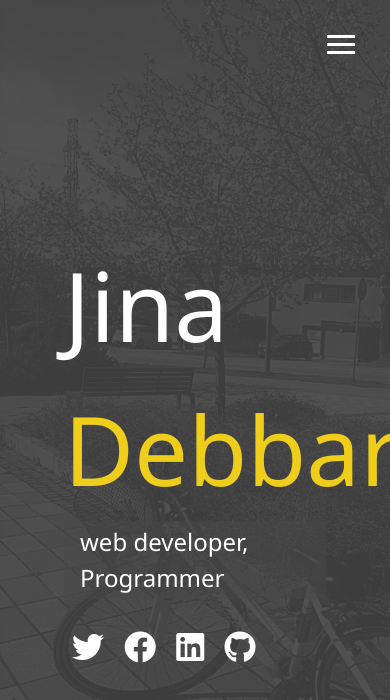
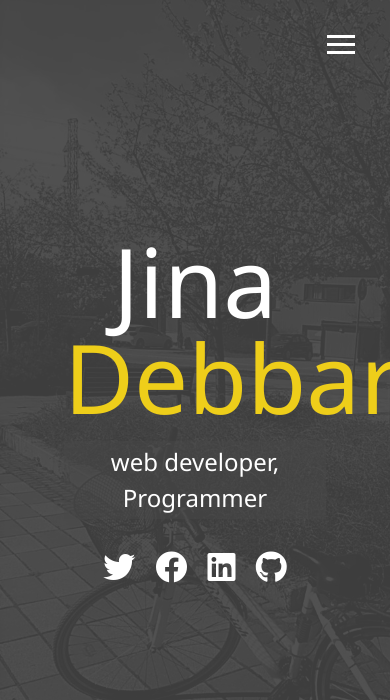
Before and after one commit to jinadebbarma/modern-portfolio, a website: page dist/index.html in a window 390 px wide. Drawn offline with Linux system fonts and the light colour scheme.

Commit message:
about page and setting text color

```diff
--- a/scss/_config.scss
+++ b/scss/_config.scss
@@ -22,11 +22,44 @@ $background-opacity:0.9;
             width: 100%;
             height: 100%;
             z-index: -1;
-            background:rgba($primary-color,$background-opacity);
+            background:rgba($primary-color,
+            $background-opacity);
             }
+        }
+    }
+}
 
-        }
+// Set Text Color
+@function set-text-color($color) {
+    @if (lightness($color) > 40) {
+      @return #000;
+    } @else {
+      @return #fff;
+    }
+}
 
+// Media Query Mixins
+@mixin mediaSm {
+    @media screen and (max-width:500px) {
+    @content;
     }
+}
 
+@mixin mediaMd {
+    @media screen and (max-width:768px) {
+    @content;
+    }
 }
+
+@mixin mediaLg {
+    @media screen and (min-width:769px) and
+ (max-width:1170px){
+    @content;
+    }
+}
+
+@mixin mediaXl {
+    @media screen and (min-width:1171px) {
+    @content;
+    }
+}
--- a/scss/_menu.scss
+++ b/scss/_menu.scss
@@ -11,7 +11,7 @@
         width: 28px;
         height: 3px;
         margin: 0 0 5px 0;
-        background: #fff;
+        background: set-text-color($primary-color);
         @include easeOut;
 
     }
@@ -116,7 +116,7 @@
         text-transform: uppercase;
         padding: 1 rem 0;
         font-weight: 300;
-        color: #fff;
+        color: set-text-color($primary-color);
         text-decoration: none;
         @include easeOut;
         &:hover {
--- a/scss/main.scss
+++ b/scss/main.scss
@@ -1,12 +1,13 @@
 @import "config";
 @import 'menu';
+@import 'mobile';
 *{
     box-sizing: border-box;
 }
 body {
     @include background ;
     background : $primary-color;
-    color:white;
+    color: set-text-color($primary-color);
     height: 100%;
     margin: 0;
     font-family: 'Segoe UI', Tahoma, Geneva, Verdana, sans-serif;
@@ -52,7 +53,8 @@ header{
 }
 main{
     padding: 4rem;
-    height:100%;
+    // height:100%;
+    min-height: calc(100vh - 60px);
 
     .icons{
         margin-top: 1rem;
@@ -70,9 +72,52 @@ main{
         overflow:hidden;
         h1{
             margin-top: 20vh;
+       }
+    }
+}
 
-        }
-    }
+.about-info {
+    display: grid;
+    grid-gap: 30px;
+    grid-template-areas:
+    'bioimage bio bio'
+    'job1 job2 job3';
+    grid-template-columns: repeat(3, 1fr);
 
+.bio-image {
+    grid-area: bioimage;
+    margin: auto;
+    border-radius: 50%;
+    border: $secondary-color 3px solid;
+}
+
+.bio {
+    grid-area: bio;
+    font-size: 1.5rem;
 
 }
+
+.job-1 {
+    grid-area: job1;
+}
+.job-2 {
+    grid-area: job2;
+}
+.job-3 {
+    grid-area: job3;
+}
+
+.job {
+    background: lighten($primary-color, 5);
+    padding: 0.5rem;
+    border-bottom: $secondary-color 5px solid;
+    }
+}
+
+#main-footer {
+    text-align: center;
+    padding: 1rem;
+    background: darken($color:$primary-color, $amount: 10);
+    color: set-text-color($primary-color);
+    height: 60px;
+}
--- /dev/null
+++ b/scss/mobile.scss
@@ -0,0 +1,64 @@
+// Widescreens
+@include mediaXl {
+}
+
+// Desktops & Laptops
+@include mediaLg {
+}
+
+// Tablets & Small laptops
+@include mediaMd {
+    main{
+        align-items:center;
+        text-align: center;
+        .lg-heading {
+            line-height: 1;
+            margin-bottom: 1rem;
+        }
+    }
+    ul.menu-nav,
+    div.menu-branding {
+        float: none;
+        width: 100%;
+        min-height: 0;
+
+        &.show{
+            transform: translate3d(0,0,0);
+        }
+
+    }
+
+    .menu-nav {
+        height: 75vh;
+        transform: translate(-100%,0,0);
+        font-size: 24px;
+    }
+    .menu-branding {
+        height: 25vh;
+        transform: translate3d(100%,0,0);
+    }
+    .portrait {
+        background: url('../img/portrait_small.jpg');
+        width: 150px;
+        height: 150px;
+    }
+
+  .about-info {
+      grid-template-areas:
+      'bioimage'
+      'bio'
+      'job1'
+      'job2'
+      'job3';
+
+      grid-template-columns: 1fr;
+  }
+
+}
+
+// Smartphones
+@include mediaSm {
+    main#home h1 {
+        margin-top: 10vh;
+    }
+}
```
Also changed, not shown: dist/about.html (added), dist/css/main.css, dist/img/portrait_small.jpg (added), dist/img/ppp.jpg (deleted), dist/img/projects/project1.jpg (added), dist/img/projects/project2.jpg (added), dist/img/projects/project3.jpg (added), dist/img/projects/project4.jpg (added), dist/img/projects/project5.jpg (added), dist/index.html, 3 other files.
